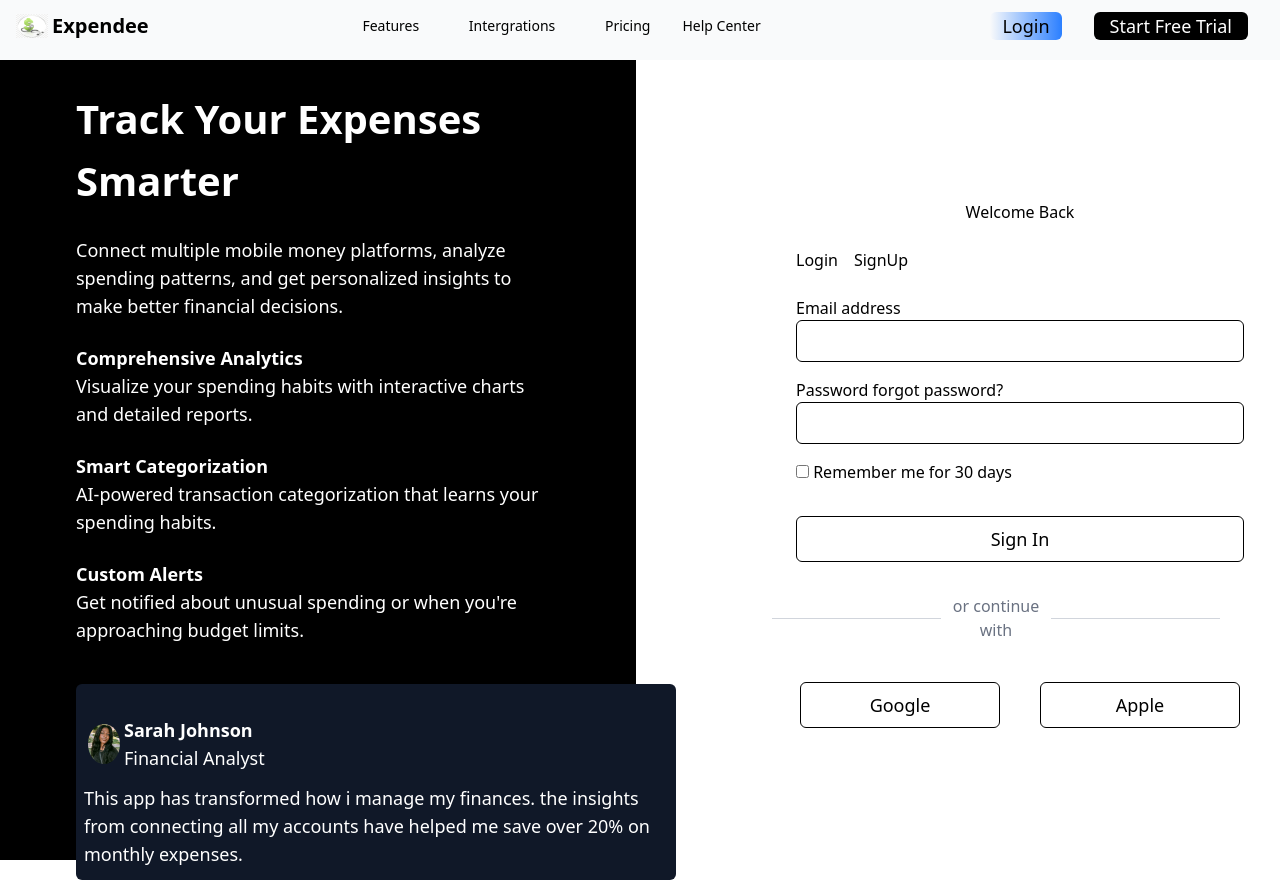
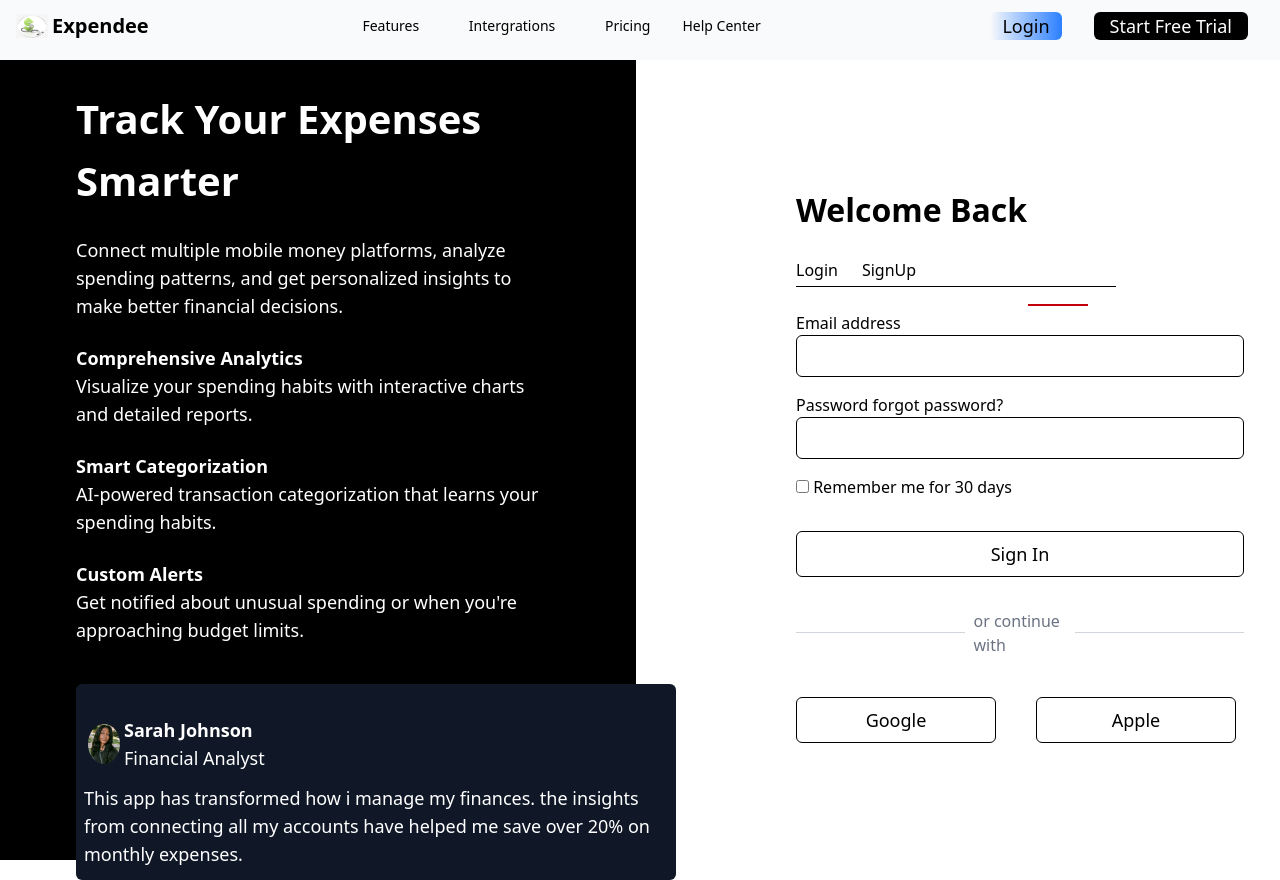
Before and after one commit to Carlglain/Expendee, a React (Vite) app: page /registration in a window 1280 px wide. Built offline with nearby package versions, Linux system fonts and the light colour scheme; some icons are missing.

Commit message:
i should do more and quickly

```diff
--- a/src/Pages/authentication/login/Login.jsx
+++ b/src/Pages/authentication/login/Login.jsx
@@ -1,9 +1,18 @@
-import React, { useState } from 'react'
+import React, { useEffect, useState } from 'react'
 import Navbar from '../../../Components/Navbar'
 import Sarah from '../../../assets/sarah.jpeg'
 import {NavLink, Link } from 'react-router-dom'
 function Login() {
-    const [regSelected, setRegSelected] = useState(false)
+    const [regSelected, setRegSelected] = useState(false);
+    const [renderSignUp, setRenderSignUp] = useState(false)
+    useEffect(()=>{
+        if(regSelected){
+            setRenderSignUp(true)
+        }
+        else{
+            setRenderSignUp(false)
+        }
+    },[regSelected])
   return (
     <div>
 
@@ -38,17 +47,18 @@ function Login() {
 
 
         </div>
-        <div className='lg:w-1/2 lg:ml-30 lg:mr-4 text-center'>
-        <div className='text-center my-6'>{regSelected?"Create Your Account today with us":"Welcome Back" }</div>
-            <div className='text-left ml-6 '>
-            <button className='mr-4' onClick = {()=>{setRegSelected =>(regSelected =false)
-            //console.log("clicked")
-            }}>Login</button>
-            <button onClick={()=>{setRegSelected =>(regSelected =true)
-            //console.log("clicked")
+        <div className='lg:w-1/2 lg:ml-30 lg:text-[1rem] lg:mr-4 text-center lg:text-left'>
+        <div className='text-center lg:text-[2rem] font-bold  lg:text-left lg:ml-6 my-6'>{renderSignUp?"Create Your Account today with us":"Welcome Back" }</div>
+            <div className='text-left ml-6 mb-1 lg:ml-6'>
+                <button className='mr-6'  onClick = {()=>{setRegSelected(false)
+                }}>Login</button>
+                {!renderSignUp && <div className="absolute left-3 top-40 w-15 lg:top-76 lg:h-0.9 lg:left-257 h-0.5 lg:left-257 lg:top-73  bg-red-700"></div>}
 
-            }}>SignUp</button>
+                <button  onClick={()=>{setRegSelected(true)}}>SignUp</button>
+                {renderSignUp && <div className="absolute left-21 top-40 w-15 h-0.5 lg:left-275 lg:h-0.9 lg:top-76  bg-red-700"></div>}
             </div>
+            <hr className='w-80 color-gray-50 ml-3 lg:ml-6'/>
+
 
            {/* Login */}
             <div className='text-left p-6 '>
@@ -62,13 +72,13 @@ function Login() {
             <div>
 
             </div>
-            <button className='btn1-styles '>{regSelected?"Sign Up":"Sign In"}</button>
-            <div className="flex items-center justify-center w-screen lg:w-md my-6">
+            <button className='btn1-styles lg:w-md lg: '>{renderSignUp?"Sign Up":"Sign In"}</button>
+            <div className="flex items-center justify-center w-screen lg:w-md my-6 lg:ml-6">
                 <div className="border-t border-gray-300 w-1/2"></div>
                 <span className="px-2 text-gray-500">or continue with</span>
                 <div className="border-t border-gray-300 w-1/2"></div>
             </div>
-            <button className='border border-black px-1 text-lg w-35 lg:w-50 rounded-md my-4 text-center p-2 mr-10 '>Google</button>
+            <button className='lg:ml-6 border border-black px-1 text-lg w-35 lg:w-50 rounded-md my-4 text-center p-2 mr-10  '>Google</button>
             <button className='border border-black px-1 text-lg w-35 lg:w-50 rounded-md my-1 text-center p-2'>Apple</button>
         </div>
     </div>
--- a/src/index.css
+++ b/src/index.css
@@ -13,6 +13,6 @@
  }
  @layer component{
     .btn1-styles{
-        @apply border border-black px-1 text-lg lg:w-md w-80 rounded-md my-2 text-center p-2;
+        @apply border border-black px-1 text-lg lg:w-md w-80 rounded-md my-2 text-center p-2 lg:ml-6;
     }
  }
```
